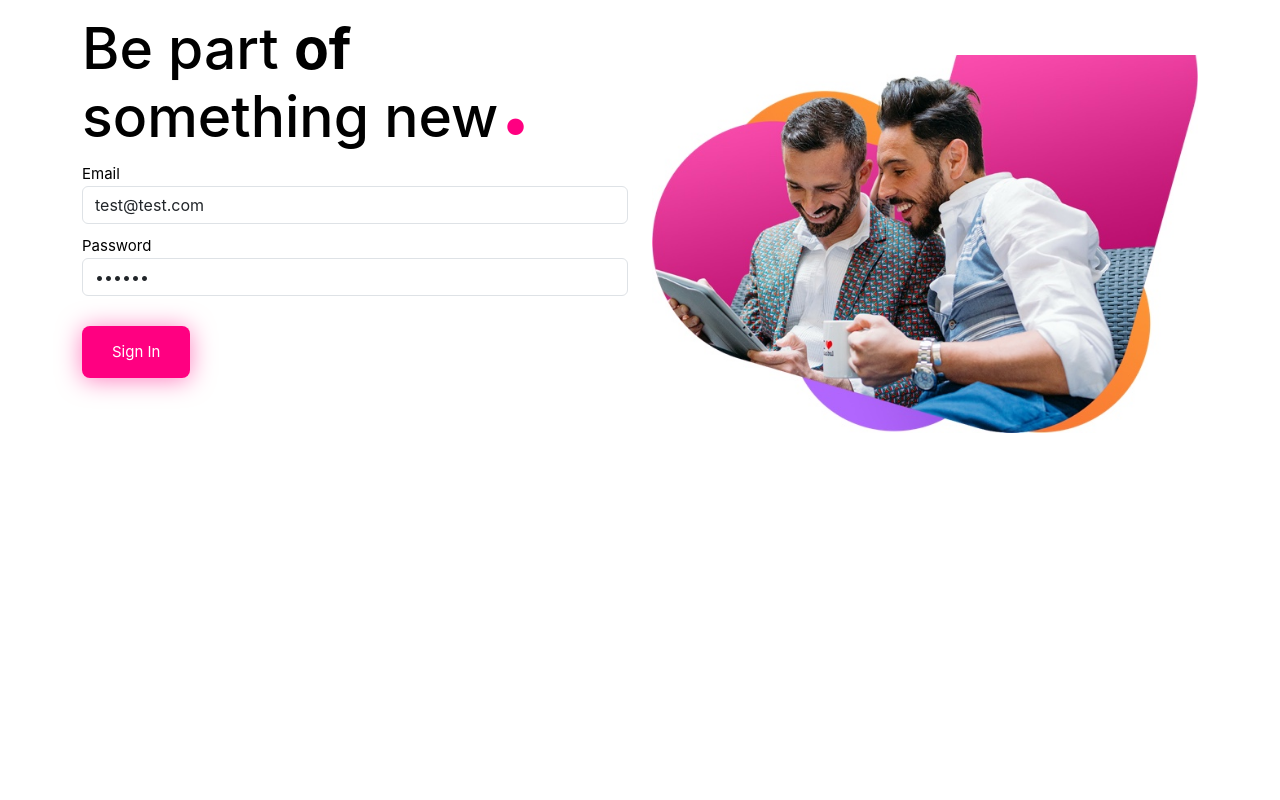
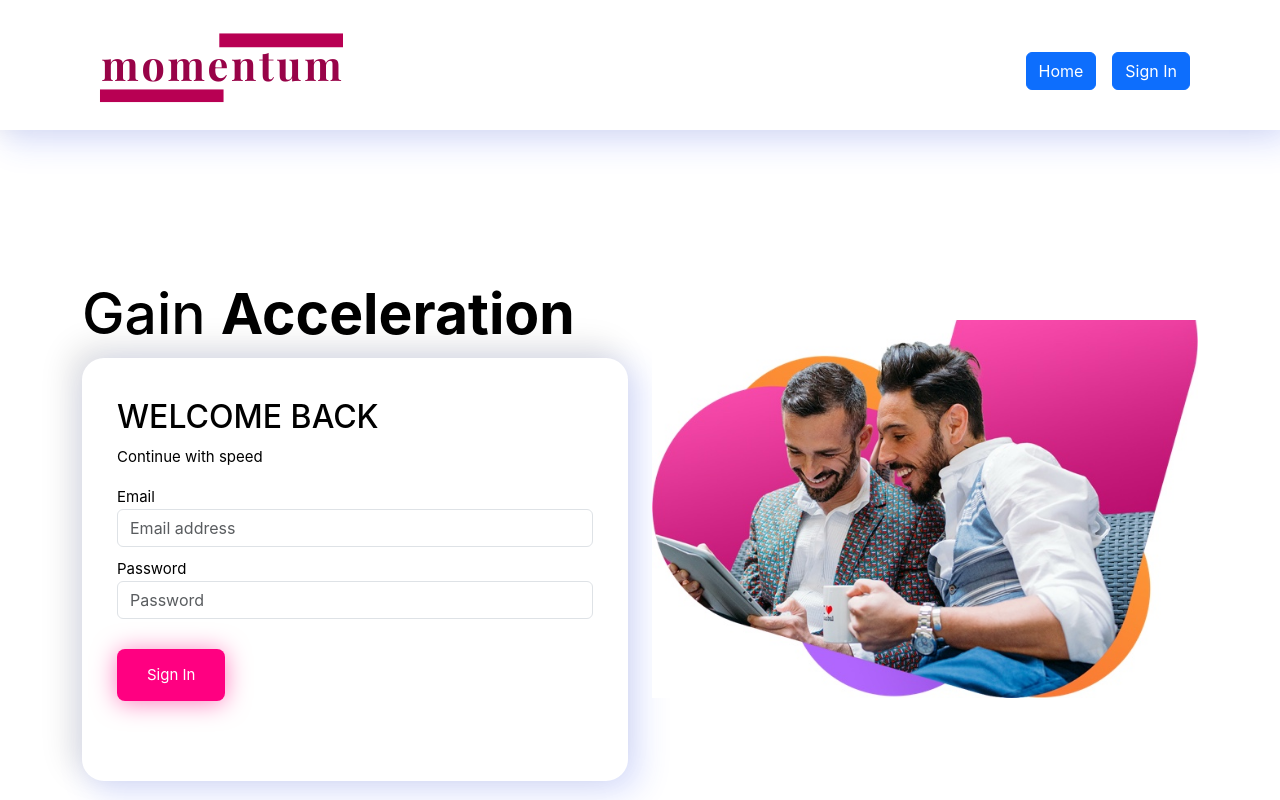
Before and after one commit to Monamoxie/momentum, a Vue app in the folder frontend/: page /signin in a window 1280 px wide. Built offline with nearby package versions, Linux system fonts and the light colour scheme; no server answers.

Commit message:
feat: style axios flow of request

```diff
--- a/frontend/src/App.vue
+++ b/frontend/src/App.vue
@@ -1,10 +1,97 @@
-<script setup lang="ts">
-import { RouterLink, RouterView } from "vue-router";
-import HelloWorld from "./components/HelloWorld.vue";
+<template>
+  <section class="base-wrapper">
+    <header class="header-content momentum-bx-shadow1">
+      <div class="container d-flex">
+        <div class="logo-container">
+          <a href="/">
+            <img src="@/assets/images/logo.png" alt="Subscriba Logo" />
+          </a>
+        </div>
+        <div class="nav-menu">
+          <nav class="navbar navbar-expand-lg main-nav">
+            <button
+              class="navbar-toggler"
+              type="button"
+              data-bs-toggle="collapse"
+              data-bs-target="#navbarSupportedContent"
+              aria-controls="navbarSupportedContent"
+              aria-expanded="false"
+              aria-label="Toggle navigation"
+            >
+              <span class="navbar-toggler-icon"></span>
+            </button>
+            <div class="collapse navbar-collapse" id="navbarSupportedContent">
+              <ul class="navbar-nav ms-auto">
+                <li class="nav-item">
+                  <a class="nav-link" href="/"
+                    ><button class="btn btn-primary">Home</button></a
+                  >
+                </li>
+                <template v-if="!isAuthenticated">
+                  <li class="nav-item">
+                    <a class="nav-link" href="/signin">
+                      <button class="btn btn-primary">Sign In</button>
+                    </a>
+                  </li>
+                </template>
+                <template v-else>
+                  <li class="nav-item">
+                    <a class="nav-link" href="/dashboard">
+                      <button class="btn btn-primary">Dashboard</button>
+                    </a>
+                  </li>
+                  <li class="nav-item">
+                    <a class="nav-link" href="javascript:void(0)">
+                      <button @click="process" class="btn btn-danger">
+                        Logout
+                      </button>
+                    </a>
+                  </li>
+                </template>
+              </ul>
+            </div>
+          </nav>
+        </div>
+      </div>
+    </header>
+    <RouterView />
+  </section>
+</template>
+<script lang="ts">
+import { defineComponent } from "vue";
+import { useAuthStore } from "./stores/auth";
+import { mapActions } from "pinia";
+
+export default defineComponent({
+  name: "Home",
+  data() {
+    return {
+      isAuthenticated: false,
+    };
+  },
+  methods: {
+    ...mapActions(useAuthStore, [
+      "getToken",
+      "signout",
+      "isCsrfTokenSet",
+      "fetchCsrfToken",
+    ]),
+    process() {
+      this.signout();
+      window.location.href = "/";
+    },
+    checkAuth() {
+      const token = this.getToken();
+      this.isAuthenticated =
+        token !== "" && token !== undefined && token !== null;
+    },
+  },
+  mounted() {
+    this.checkAuth();
+
+    if (!this.isCsrfTokenSet()) {
+      this.fetchCsrfToken();
+    }
+  },
+});
 </script>
-
-<template>
-    <section class="base-wrapper">
-        <RouterView />
-    </section>
-</template>
--- a/frontend/src/axios.ts
+++ b/frontend/src/axios.ts
@@ -3,11 +3,30 @@ import axios from "axios";
 
 const instance = axios.create({
   baseURL: "http://localhost:81/api/v1",
-  withCredentials: true,
   headers: {
     "Access-Control-Allow-Origin": "*",
     "Content-Type": "application/json",
   },
 });
 
+instance.interceptors.request.use(
+  (config) => {
+    const token = document.cookie
+      .split("; ")
+      .find((row) => row.startsWith("XSRF-TOKEN="))
+      ?.split("=")[1];
+
+    // Add the X-XSRF-TOKEN to the request headers if the token exists
+    if (token) {
+      config.headers["X-XSRF-TOKEN"] = decodeURIComponent(token);
+    }
+
+    return config;
+  },
+  (error) => {
+    // Handle error
+    return Promise.reject(error);
+  }
+);
+
 export default instance;
--- a/frontend/src/views/HomeView.vue
+++ b/frontend/src/views/HomeView.vue
@@ -1,93 +1,14 @@
-<script lang="ts">
-import { defineComponent } from "vue";
-import TheWelcome from "@/components/TheWelcome.vue";
-import ErrorDisplayBoard from "@/components/ErrorDisplayBoard.vue";
-import SuccessDisplayBoard from "@/components/SuccessDisplayBoard.vue";
-import { useAuthStore } from "../stores/auth";
-import { mapActions } from "pinia";
-
-export default defineComponent({
-    name: "Home",
-    data() {
-        return {
-            email: "test@test.com",
-            password: "123456",
-            passwordConfirmation: "123456",
-            processing: false,
-            errorResponse: [] as string[] | string,
-            successResponse: "" as string,
-            successUrl: "" as string,
-            subscribeSuccess: false,
-            isValidated: false,
-        };
-    },
-    components: {
-        ErrorDisplayBoard,
-        SuccessDisplayBoard,
-    },
-    methods: {
-        ...mapActions(useAuthStore, ["signup", "login"]),
-        async createAccount() {
-            this.validate();
-            if (this.isValidated) {
-                this.processing = true;
-                this.errorResponse = "";
-                this.successResponse = "";
-
-                try {
-                    const authStore = useAuthStore();
-                    const response = await authStore.signup({
-                        email: this.email,
-                        password: this.password,
-                        password_confirmation: this.passwordConfirmation,
-                    });
-
-                    this.successResponse =
-                        "Account has been successfully created. Please Sign In";
-                    this.successUrl = "/signin";
-                    this.subscribeSuccess = true;
-                } catch (error: any) {
-                    const errors = error.response.data;
-                    this.errorResponse = Object.values(errors);
-                } finally {
-                    this.processing = false;
-                }
-            }
-        },
-        validate() {
-            this.isValidated = false;
-            if (!this.isEmailValid) {
-                this.errorResponse = "Please enter a valid email address.";
-                return;
-            }
-            if (this.password !== this.passwordConfirmation) {
-                this.errorResponse = "Passwords do not match";
-                return;
-            }
-            this.isValidated = true;
-        },
-    },
-    computed: {
-        isEmailValid(): boolean {
-            const emailRegex = /^[^\s@]+@[^\s@]+\.[^\s@]+$/;
-            return emailRegex.test(this.email);
-        },
-    },
-});
-</script>
-
 <template>
   <div class="home-wrapper container">
     <div class="row">
       <div class="col-md-6">
-                <h1>
-                    Be part <strong>of</strong> something new
-                    <span class="dot">.</span>
-                </h1>
+        <h1>Gain <strong>Momentum</strong></h1>
         <div
-                    class="subscriba-form-wrapper subcriba-bx-shadow1"
+          class="momentum-form-wrapper momentum-bx-shadow1"
           v-if="!subscribeSuccess"
         >
+          <h2>JOIN NOW</h2>
+          <p>It's free. And fast.</p>
           <ErrorDisplayBoard
             v-if="errorResponse.length > 0"
             :server-response="errorResponse"
@@ -149,3 +70,82 @@ export default defineComponent({
     </div>
   </div>
 </template>
+
+<script lang="ts">
+import { defineComponent } from "vue";
+import ErrorDisplayBoard from "@/components/ErrorDisplayBoard.vue";
+import SuccessDisplayBoard from "@/components/SuccessDisplayBoard.vue";
+import { useAuthStore } from "../stores/auth";
+import { mapActions } from "pinia";
+import type { AxiosResponse } from "axios";
+import type { ApiResponse, SignInSuccess } from "@/types/api";
+
+export default defineComponent({
+  name: "Home",
+  data() {
+    return {
+      email: "james@dan.com",
+      password: "James1010M?",
+      passwordConfirmation: "James1010M?",
+      processing: false,
+      errorResponse: [] as string[] | string,
+      successResponse: "" as string,
+      successUrl: "" as string,
+      subscribeSuccess: false,
+      isValidated: false,
+    };
+  },
+  components: {
+    ErrorDisplayBoard,
+    SuccessDisplayBoard,
+  },
+  methods: {
+    ...mapActions(useAuthStore, ["signup"]),
+    async createAccount() {
+      this.validate();
+      if (this.isValidated) {
+        this.processing = true;
+        this.errorResponse = "";
+        this.successResponse = "";
+
+        this.signup({
+          email: this.email,
+          password: this.password,
+          password_confirmation: this.passwordConfirmation,
+        })
+          .then(() => {
+            this.successResponse =
+              "Account has been successfully created. Please Sign In";
+            this.successUrl = "/signin";
+            this.subscribeSuccess = true;
+          })
+          .catch((error) => {
+            const errors = error.response.data;
+            this.errorResponse = Object.values(errors);
+          })
+          .finally(() => {
+            this.processing = false;
+          });
+      }
+    },
+    validate() {
+      this.isValidated = false;
+      if (!this.isEmailValid) {
+        this.errorResponse = "Please enter a valid email address.";
+        return;
+      }
+      if (this.password !== this.passwordConfirmation) {
+        this.errorResponse = "Passwords do not match";
+        return;
+      }
+      this.isValidated = true;
+    },
+  },
+  computed: {
+    isEmailValid(): boolean {
+      const emailRegex = /^[^\s@]+@[^\s@]+\.[^\s@]+$/;
+      return emailRegex.test(this.email);
+    },
+  },
+});
+</script>
--- a/frontend/src/views/SigninView.vue
+++ b/frontend/src/views/SigninView.vue
@@ -2,14 +2,13 @@
   <div class="home-wrapper container">
     <div class="row">
       <div class="col-md-6">
-        <h1>
-          Be part <strong>of</strong> something new
-          <span class="dot">.</span>
-        </h1>
+        <h1>Gain <strong>Acceleration</strong></h1>
         <div
-          class="subscriba-form-wrapper subcriba-bx-shadow1"
+          class="momentum-form-wrapper momentum-bx-shadow1"
           v-if="!subscribeSuccess"
         >
+          <h2>WELCOME BACK</h2>
+          <p>Continue with speed</p>
           <ErrorDisplayBoard
             v-if="errorResponse.length > 0"
             :server-response="errorResponse"
@@ -66,11 +65,11 @@ import type { AxiosResponse } from "axios";
 import type { ApiResponse, SignInSuccess } from "@/types/api";
 
 export default defineComponent({
-  name: "Home",
+  name: "SigninView",
   data() {
     return {
-      email: "test@test.com",
-      password: "123456",
+      email: "",
+      password: "",
       processing: false,
       errorResponse: [] as string[] | string,
       subscribeSuccess: false,
```
Also changed, not shown: 1 other file (tests, documents, lock files or other folders). Lines whose indentation alone changed are shown as unchanged.
